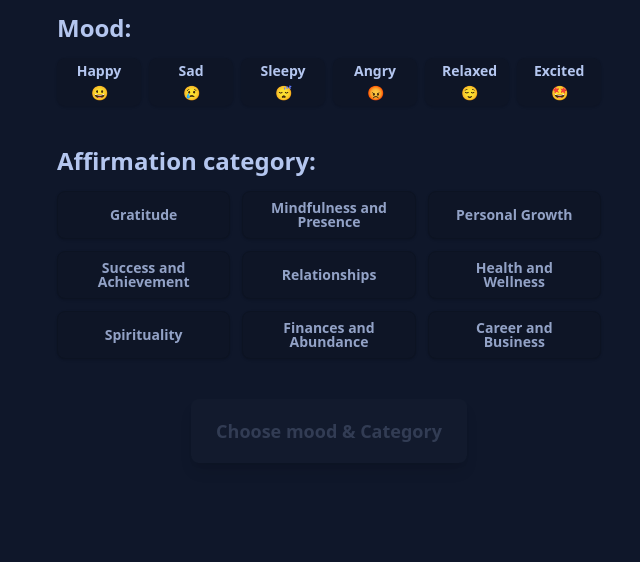
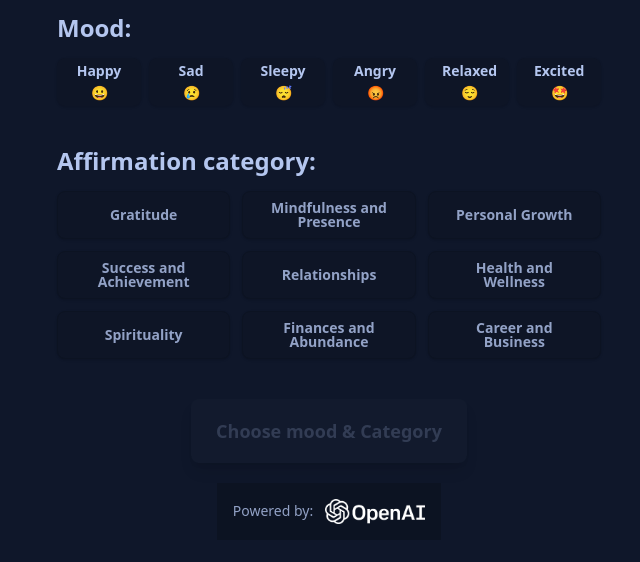
Before and after one commit to TEK-Web3/affirmation-station, a React (Vite) app: page / in a window 1280 px wide. Shown: the top 562 px of the page, without its empty margins (311-951 px from the left). Built offline with nearby package versions, Linux system fonts and the light colour scheme; no server answers.

Commit message:
added openAI logo & cleaned up ui

```diff
--- a/src/App.tsx
+++ b/src/App.tsx
@@ -73,7 +73,7 @@ function App() {
         </div>
 
         {topFiveAffirmations.length > 0 && (
-          <div className="text-md text-primary mt-5 card bg-base-200 p-8 shadow-lg">
+          <div className="text-md text-primary mt-5 card bg-base-200 p-4 px-8 shadow-lg">
             <TypeWritterText list={topFiveAffirmations} />
           </div>
         )}
@@ -93,7 +93,7 @@ function App() {
 
           {canSubmit && (
             <button onClick={resetState} className="btn btn-ghost my-2 gap-2">
-              reset
+              clear
               <svg
                 xmlns="http://www.w3.org/2000/svg"
                 fill="none"
@@ -111,6 +111,16 @@ function App() {
             </button>
           )}
         </div>
+
+        <div className="flex flex-row w-full md:w-fit self-center justify-center items-center my-5 text-sm gap-3 bg-base-300 p-4 mx-auto">
+          Powered by:
+          <img
+            src="/open-ai-logo.png"
+            width="100px"
+            className="m-0"
+            alt="Powered By Open AI"
+          />
+        </div>
       </div>
     </div>
   );
--- a/src/TypeWritterText.tsx
+++ b/src/TypeWritterText.tsx
@@ -2,14 +2,14 @@ import { animated, useTransition } from "@react-spring/web";
 
 export function TypeWritterText({ list }: { list: string[] }) {
   const transitions = useTransition(list, {
-    trail: 1800,
+    trail: 1000,
     from: { opacity: 0 },
     enter: { opacity: 1 },
   });
 
-  return transitions((style, item, ts, index) => {
+  return transitions((style, item, _ts, index) => {
     return (
-      <div className="flex flex-row items-center gap-3 mb-3">
+      <div className="flex flex-row items-center gap-3 my-1">
         <animated.span className="text-xl font-bold" style={style}>
           {index + 1}
         </animated.span>
```
Also changed, not shown: public/open-ai-logo.png (added), 1 other file (tests, documents, lock files or other folders).
